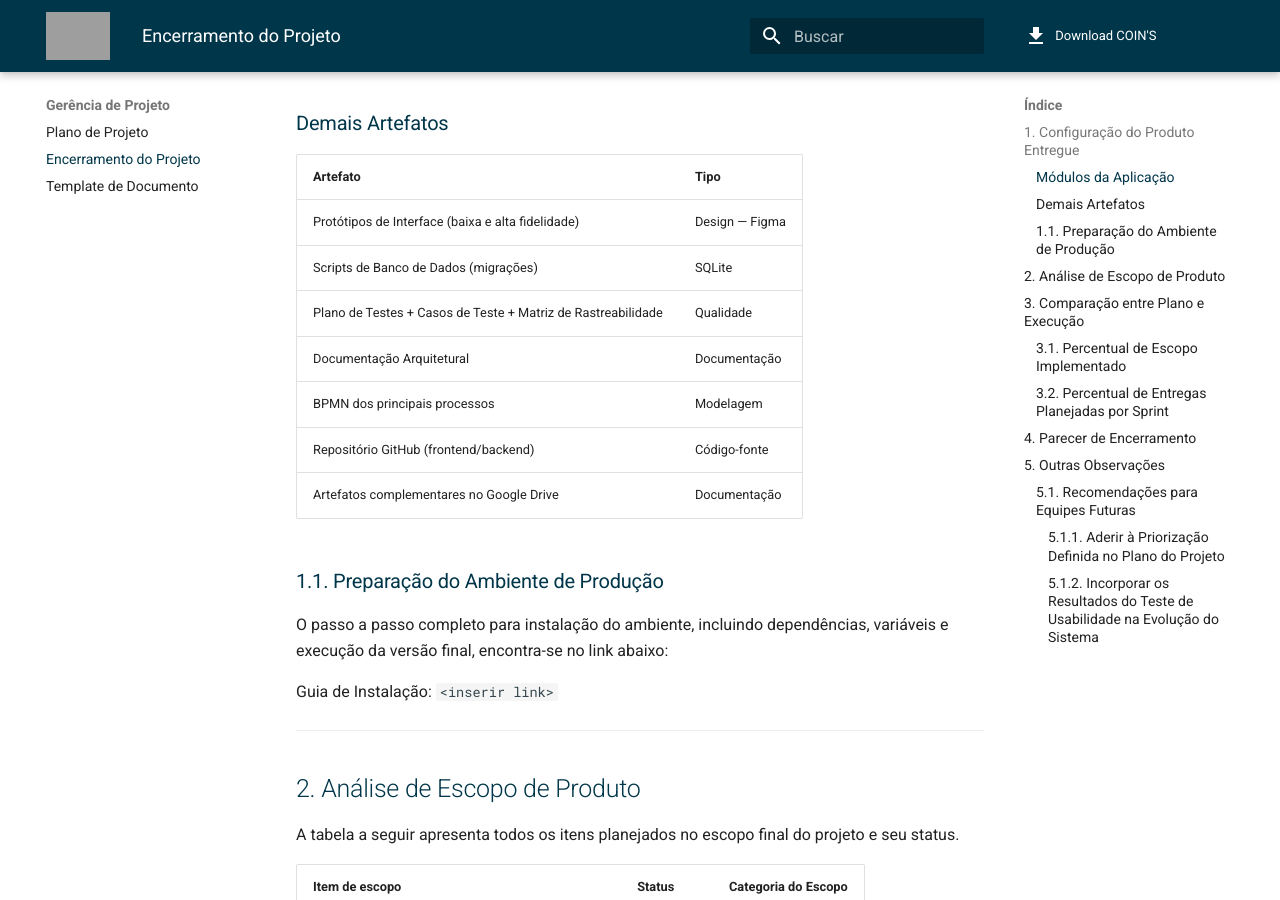
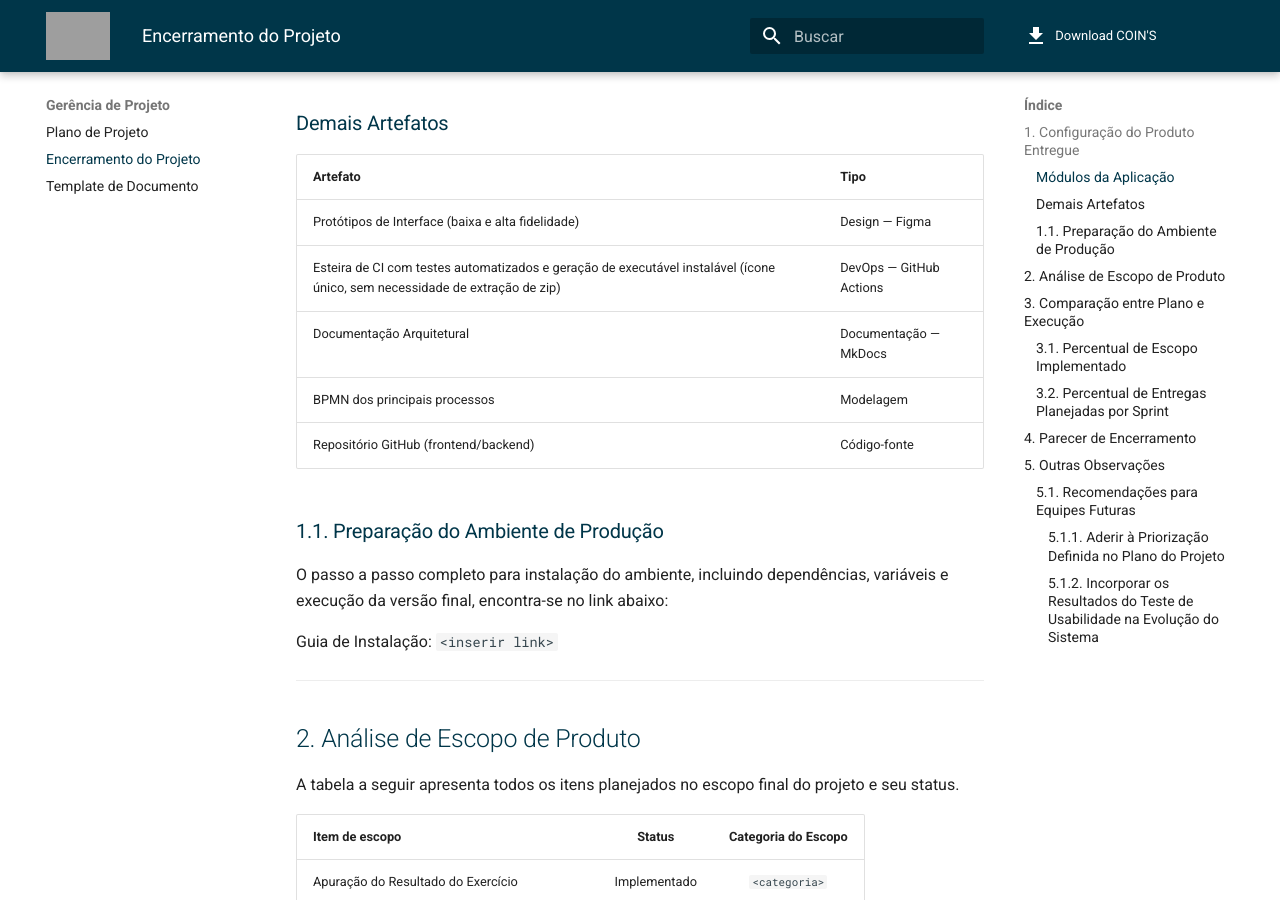
Before and after one commit to NES-Contabilidade-Integrada/doc-coins2026.1, an MkDocs documentation site: the page built from docs/gerencia-projeto/encerramento-do-projeto.md, in a window 1280 px wide and 900 px high, scrolled down 1279 px. Built offline with MkDocs 1.6.1 and Material for MkDocs 9.7.7, drawn with Linux system fonts in a browser that asks for light colours; comment, search, counter and statistics services are not loaded; grey boxes are pictures that could not be loaded.

Commit message:
docs(gerencia-projeto): atualiza artefatos entregues no relatório de encerramento
Co-Authored-By: Claude Sonnet 4.6 <noreply@anthropic.com>

```diff
--- a/docs/gerencia-projeto/encerramento-do-projeto.md
+++ b/docs/gerencia-projeto/encerramento-do-projeto.md
@@ -33,12 +33,10 @@
 | Artefato | Tipo |
 | -------- | ---- |
 | Protótipos de Interface (baixa e alta fidelidade) | Design — Figma |
-| Scripts de Banco de Dados (migrações) | SQLite |
-| Plano de Testes + Casos de Teste + Matriz de Rastreabilidade | Qualidade |
-| Documentação Arquitetural | Documentação |
+| Esteira de CI com testes automatizados e geração de executável instalável (ícone único, sem necessidade de extração de zip) | DevOps — GitHub Actions |
+| Documentação Arquitetural | Documentação — MkDocs |
 | BPMN dos principais processos | Modelagem |
 | Repositório GitHub (frontend/backend) | Código-fonte |
-| Artefatos complementares no Google Drive | Documentação |
 
 ### 1.1. Preparação do Ambiente de Produção
 
```
